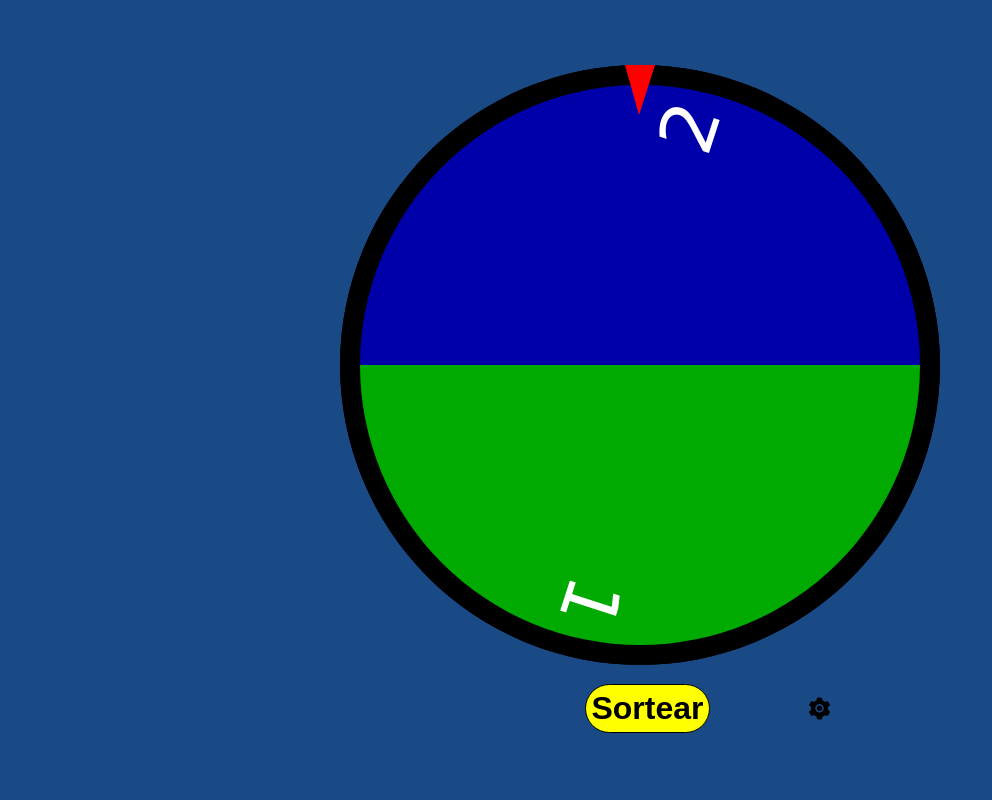
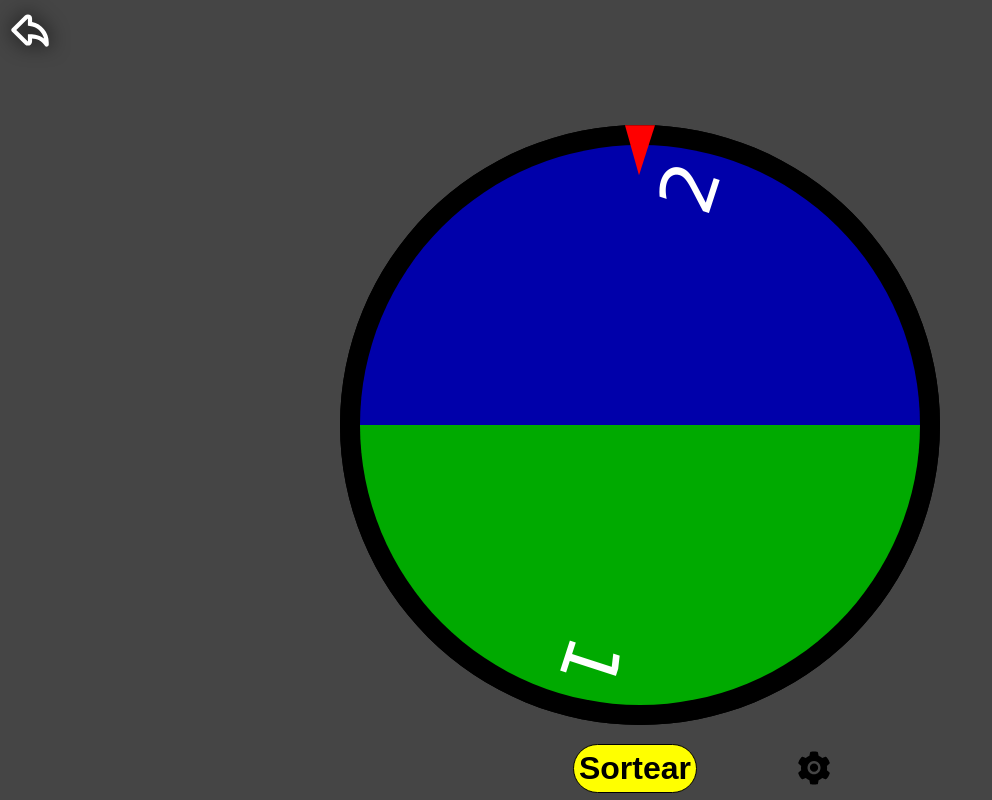
Before and after one commit to julper23/portfolio, a React (Vite) app: page /ruleta in a window 1280 px wide. Shown: the whole page, without its empty margins (0-992 px from the left). Built offline with nearby package versions, Linux system fonts and the light colour scheme.

Commit message:
corregido bug estilos iguales

```diff
--- a/src/paginas/ruleta/index.jsx
+++ b/src/paginas/ruleta/index.jsx
@@ -1,5 +1,4 @@
 import BotonVolver from "../../componentes/botonVolver";
-//<BotonVolver/>
 import { useState,useEffect } from 'react'
 import './styles.css'
 import { Table } from 'antd';
@@ -232,8 +231,9 @@ function Ruleta() {
 
   return (
     <main>
-      <div className="contenedor">
-        <h1 style={{height:"45px",fontSize:"45px"}}>{winner&&winner}</h1>
+      <BotonVolver/>
+      <div className="ruleta_contenedor">
+        <h1  className='ruleta_ganador'>{winner&&winner}</h1>
         <div style={{display:"flex",flexDirection:"row",flexWrap:"wrap",alignItems:"flex-start",justifyContent:"space-evenly",alignContent:"center"}}>
         <div className="concursantes">
           <div className="canvas-container">
@@ -248,7 +248,7 @@ function Ruleta() {
             <button className='botones' onClick={() => { sortear() }} disabled={isSpinning}>
               <span id="idestado" >{"Sortear"}</span>
             </button>
-            <button style={{marginRight:"10px",height:"25px",width:"25px",borderStyle:"none",backgroundColor:"transparent ",zIndex:"1000"}}>
+            <button style={{marginRight:"10px",height:"50px",width:"50px",borderStyle:"none",backgroundColor:"transparent ",zIndex:"1000"}}>
               <AiFillSetting onClick={()=>{setOpciones(!opciones)}}style={{height:"100%",width:"100%",cursor:"pointer"}}/>
             </button>
           </div>
--- a/src/paginas/ruleta/styles.css
+++ b/src/paginas/ruleta/styles.css
@@ -1,25 +1,26 @@
-*{
-	margin: 0;
-	padding: 0;
+.ruleta_ganador{
+  height: 45px;
+  font-size: 45px;
+	text-align: center;
 }
-body{
-	background: #1a4a86;
-	width: 100%;
-	height: 100vh;
-}
-.contenedor{
+
+.ruleta_contenedor{
 	width: 100%;
 	color: #fff;
 	font-family: sans-serif;
 }
+
+
+
+
+
+
 .concursantes{
 	margin-top: 20px;
 	text-align: center;
 	position: relative;
 }
-h1{
-	text-align: center;
-}
+
 canvas{
 	position: relative;
 	z-index: 1;
```
